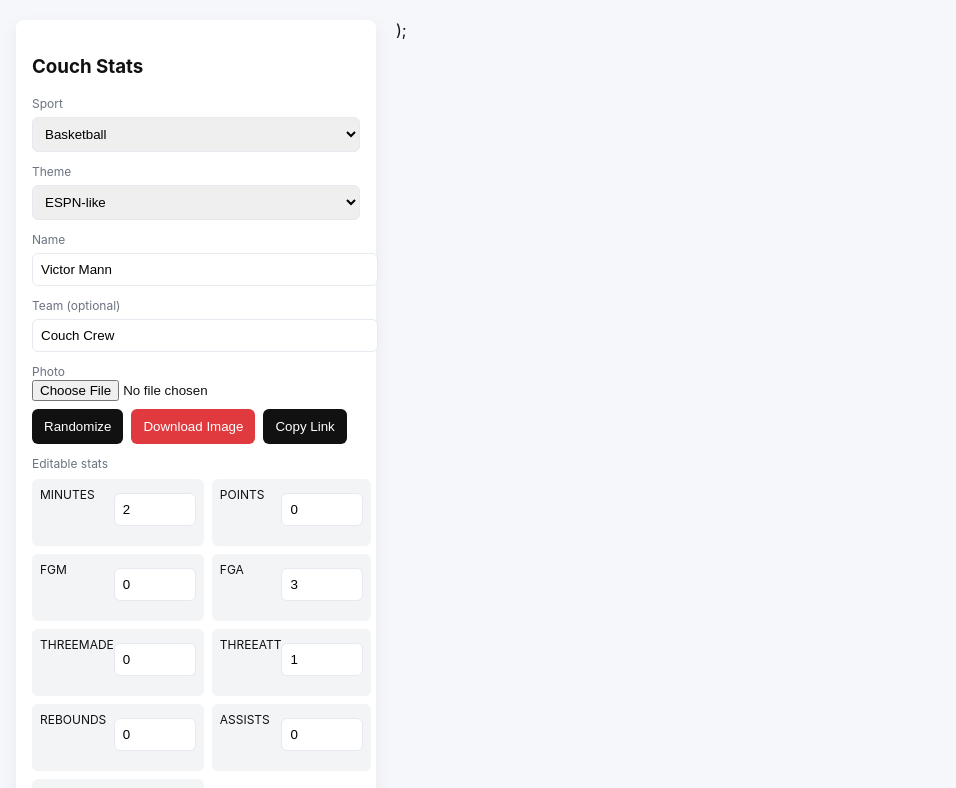
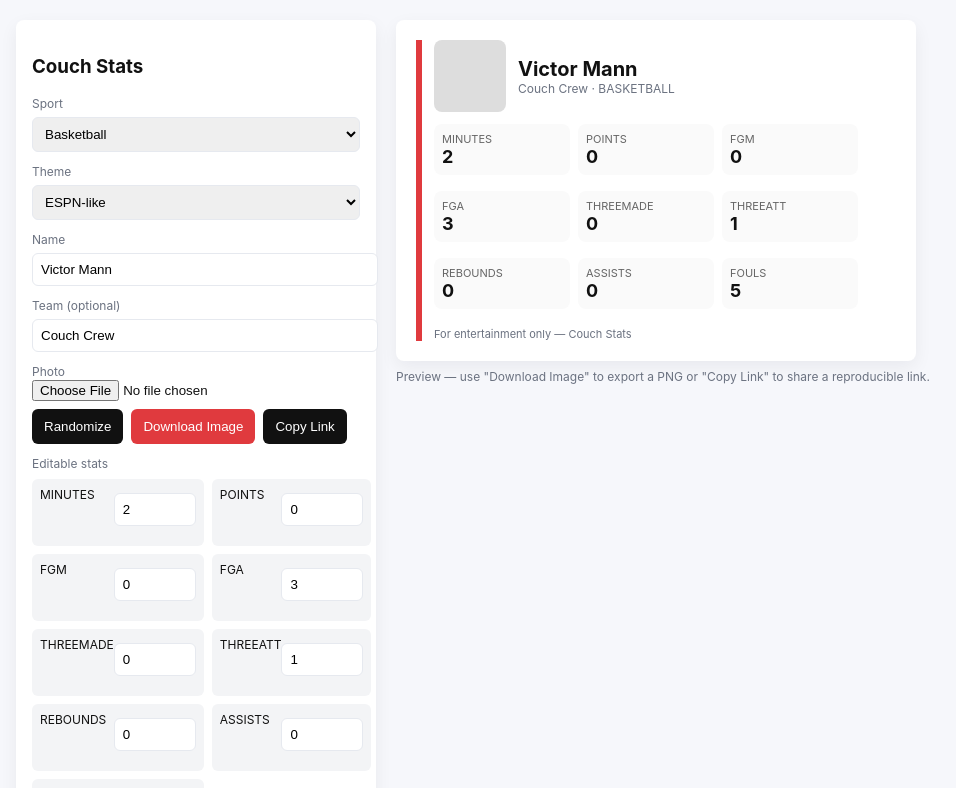
Before and after one commit to vmannusa/Couch-Stats, a React (Vite) app: page / in a window 1280 px wide. Shown: the top 788 px of the page, without its empty margins (74-1030 px from the left). Built offline with nearby package versions, Linux system fonts and the light colour scheme.

Commit message:
Fix unclosed controls panel and stray text in App.tsx

```diff
--- a/src/App.tsx
+++ b/src/App.tsx
@@ -144,7 +144,7 @@ export default function App(){
     ))}
   </div>
 </div>
-
+      </div>
 
       <div>
         <div className="panel card-preview" ref={previewRef as any} style={{padding:20}}>
@@ -176,4 +176,5 @@ export default function App(){
         <div style={{marginTop:8}} className="small">Preview — use "Download Image" to export a PNG or "Copy Link" to share a reproducible link.</div>
       </div>
     </div>
-  );</div>)}
+  );
+}
```
